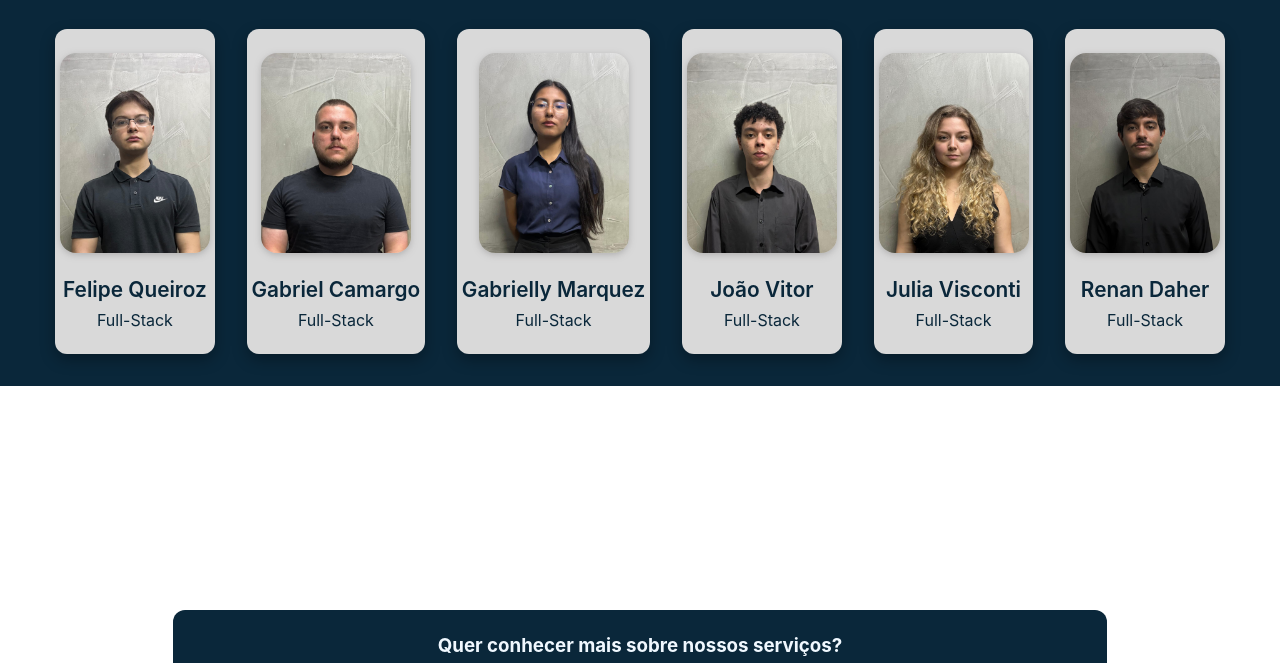
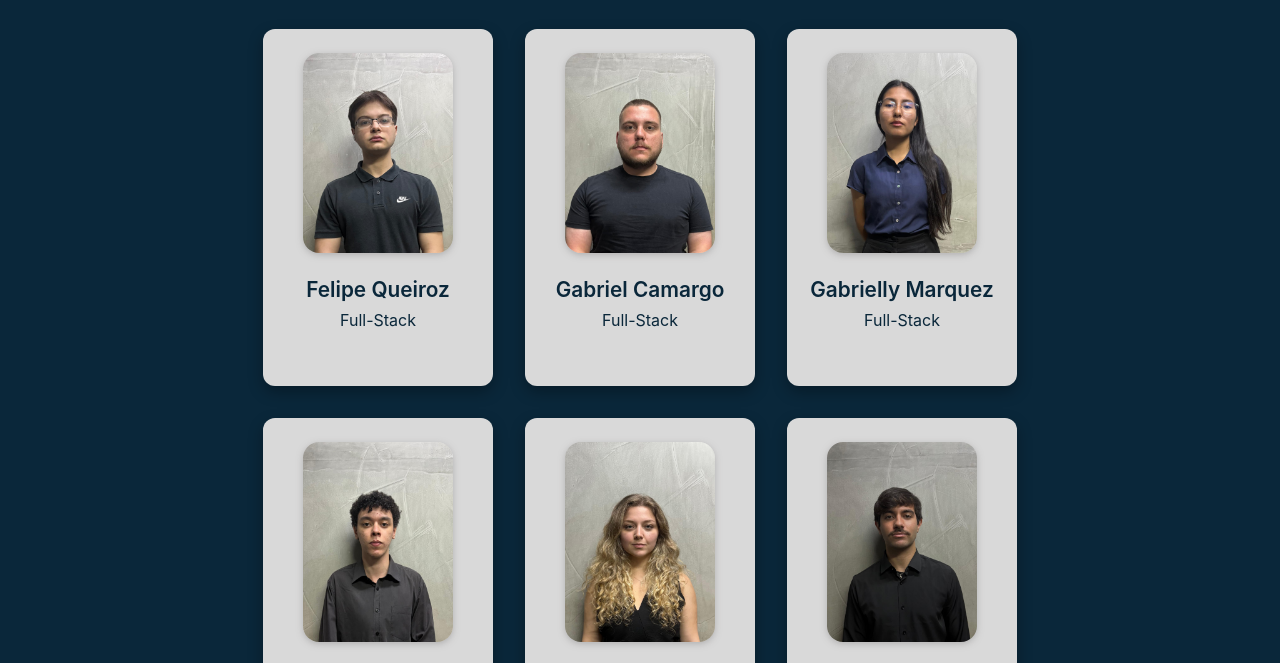
Before and after one commit to HardVision/site, a website: page public/sobreNos.html in a window 1280 px wide. Shown: the part 711-1374 px from the top of the page. Drawn offline with Linux system fonts and the light colour scheme.

Commit message:
adiocnando margin

```diff
--- a/public/css/sobre.css
+++ b/public/css/sobre.css
@@ -207,6 +207,13 @@ body {
   /* Texto claro para contraste */
   font-family: 'Segoe UI', Tahoma, Geneva, Verdana, sans-serif;
 }
+.linha-membros {
+  display: flex;
+  justify-content: center;
+  gap: 2rem;
+  margin-bottom: 2rem;
+}
+
 
 /* Título da seção */
 .container-equipe .titulo {
@@ -243,18 +250,17 @@ body {
 
 /* Card individual de membro */
 .team-member {
-  min-width: 130px;
-  /* Evita ficar muito pequeno */
+  width: 230px; /* largura fixa e igual para todos */
   background-color: #D9D9D9;
   border-radius: 12px;
-  padding-top: 1.5rem;
-  /*padding-bottom: 2rem;*/
-  padding-left: 0.3rem;
-  padding-right: 0.3rem;
+  padding: 1.5rem 1rem 2rem;
   box-shadow: 0 6px 15px rgba(0, 0, 0, 0.3);
   text-align: center;
   transition: transform 0.3s ease, box-shadow 0.3s ease;
+  box-sizing: border-box;
+  flex-shrink: 0; /* evita encolher */
 }
+
 
 /* Efeito hover para dar destaque */
 .team-member:hover {
--- a/public/sobreNos.html
+++ b/public/sobreNos.html
@@ -52,54 +52,48 @@
     <header class="titulo">
       <h2>Nosso Equipe</h2>
     </header>
-    <div class="container">
+
+
+  <!-- Primeira linha -->
+  <div class="linha-membros">
     <div class="team-member">
       <img src="assets/felipe.jpg" alt="Foto de Felipe Queiroz" class="foto-membro" />
       <h4>Felipe Queiroz</h4>
       <p>Full-Stack</p>
-        <div class="redes-sociais">
-        </div>
     </div>
     <div class="team-member">
       <img src="assets/ga.jpg" alt="Foto de Gabriel Camargo" class="foto-membro" />
       <h4>Gabriel Camargo</h4>
       <p>Full-Stack</p>
-        <div class="redes-sociais">
-        </div>
     </div>
     <div class="team-member">
       <img src="assets/gab.jpg" alt="Foto de Gabrielly Marquez" class="foto-membro" />
       <h4>Gabrielly Marquez</h4>
       <p>Full-Stack</p>
-        <div class="redes-sociais">
     </div>
   </div>
 
+  <!-- Segunda linha -->
+  <div class="linha-membros">
     <div class="team-member">
       <img src="assets/jo.jpg" alt="Foto de João Vitor" class="foto-membro" />
       <h4>João Vitor</h4>
       <p>Full-Stack</p>
-        <div class="redes-sociais">
-        </div>
     </div>
     <div class="team-member">
       <img src="assets/ju.jpg" alt="Foto de Julia Visconti" class="foto-membro" />
       <h4>Julia Visconti</h4>
       <p>Full-Stack</p>
-        <div class="redes-sociais">
-        </div>
     </div>
     <div class="team-member">
       <img src="assets/daher.jpg" alt="Foto de Renan Daher" class="foto-membro" />
       <h4>Renan Daher</h4>
       <p>Full-Stack</p>
-        <div class="redes-sociais">
-          <!-- links -->
     </div>
   </div>
+</section>
 
-    </div>
-  </section>
+
   <div id="page-container">
     <div id="content-wrap">
       <div class="conteudo">
```
Lines whose indentation alone changed are shown as unchanged.
